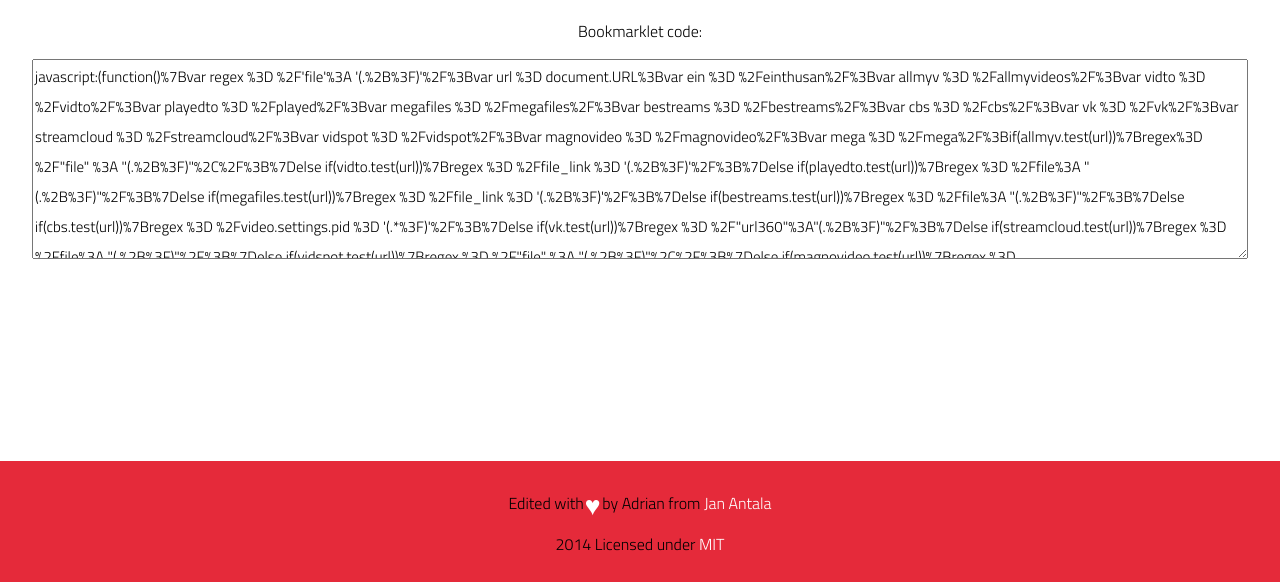
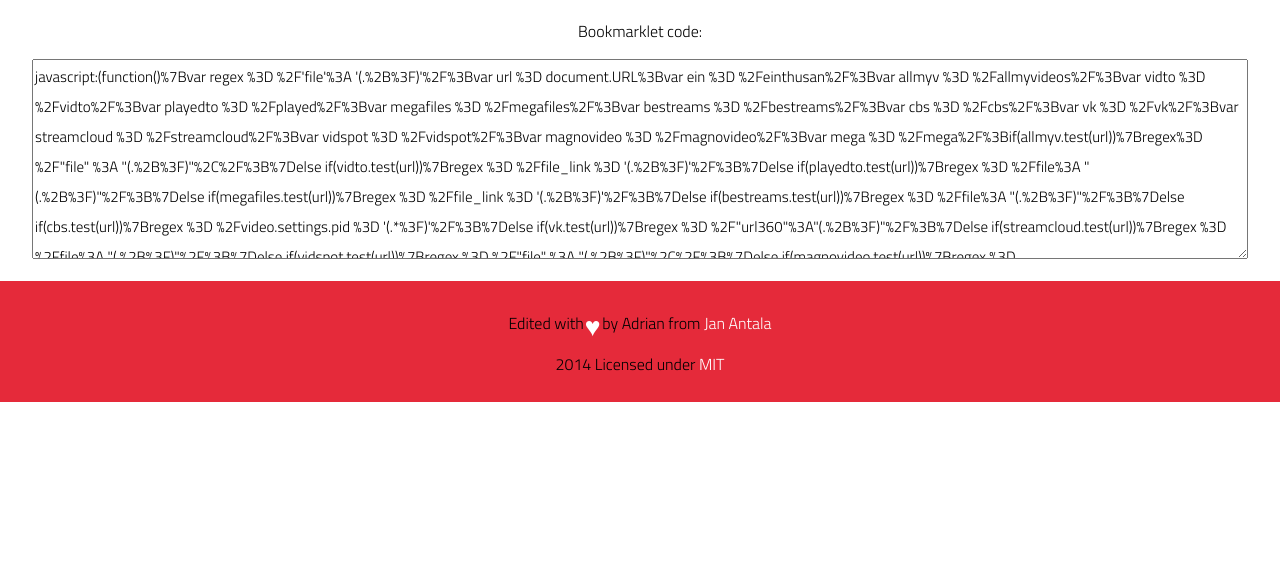
Before and after one commit to adrianmugnoz/raspicast, a plain HTML site: page index.html in a window 1280 px wide. Shown: the part 351-933 px from the top of the page. After the commit the page ends 800 px from the top, so only its background shows below. Drawn offline with nearby package versions, Linux system fonts and the light colour scheme; a web font is replaced by a local one.

Commit message:
Update index.html

```diff
--- a/index.html
+++ b/index.html
@@ -55,7 +55,7 @@
     .body {
       margin: 0 auto;
       width: 95%;
-      min-height: 600px;
+      min-height: 100%;
     }
 
     .ribbon-wrapper {
```
